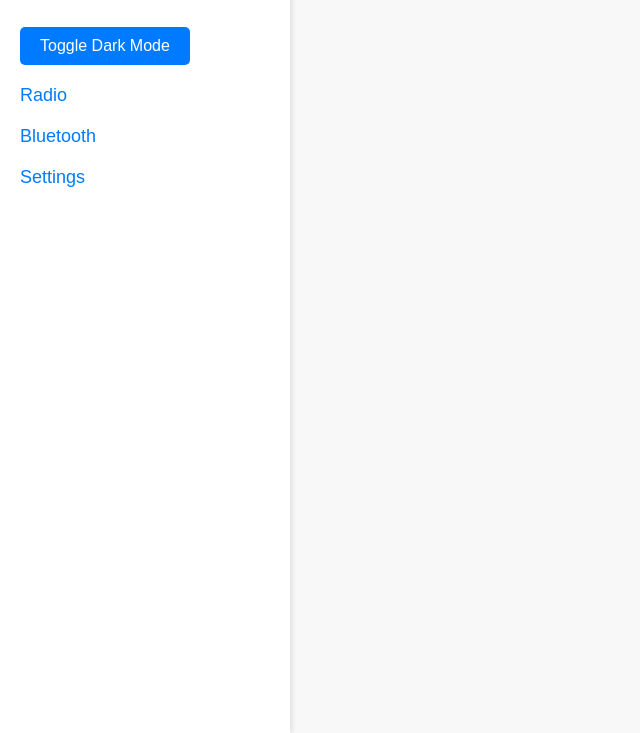
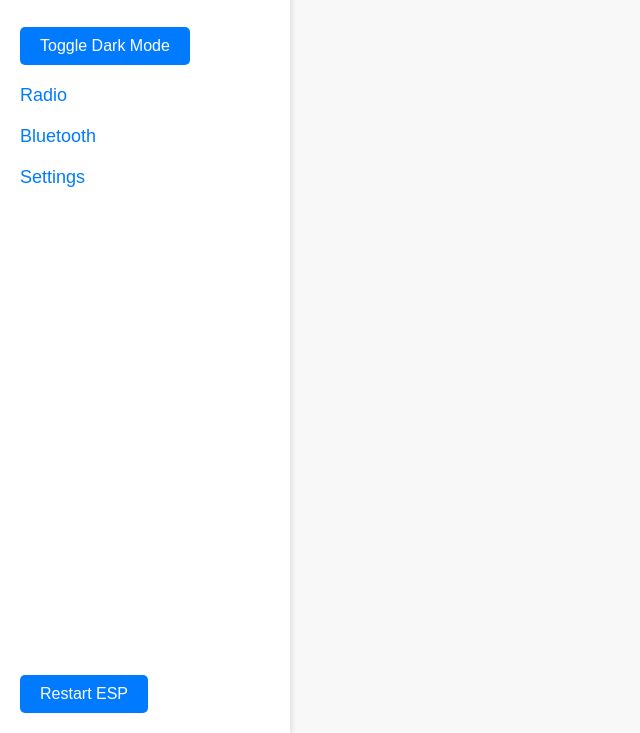
Before and after one commit to dvmizew/esp32-fm-radio, a plain HTML site: page data/index.html in a window 1280 px wide. Shown: the part 67-800 px from the top of the page, without its empty margins (0-640 px from the left). Drawn offline with Linux system fonts and the light colour scheme.

Commit message:
added restart functionality

```diff
--- a/data/index.html
+++ b/data/index.html
@@ -79,5 +79,6 @@
             <!-- Add system settings controls here -->
         </div>
     </div>
+    <button class="restart-button" onclick="restartESP()">Restart ESP</button>
 </body>
 </html>
--- a/data/script.js
+++ b/data/script.js
@@ -130,3 +130,18 @@ function showSection(sectionId) {
 function toggleDarkMode() {
     document.body.classList.toggle('dark-mode');
 }
+
+function restartESP() {
+    fetch('/restart')
+        .then(response => {
+            if (response.ok) {
+                alert('ESP32 is restarting...');
+            } else {
+                alert('Failed to restart ESP32');
+            }
+        })
+        .catch(error => {
+            console.error('Error:', error);
+            alert('Failed to restart ESP32');
+        });
+}
--- a/data/style.css
+++ b/data/style.css
@@ -237,3 +237,9 @@ body.dark-mode .dark-mode-toggle {
 body.dark-mode .dark-mode-toggle:hover {
     background-color: #3700b3;
 }
+
+.restart-button {
+    position: fixed;
+    bottom: 10px;
+    left: 10px;
+}
```
